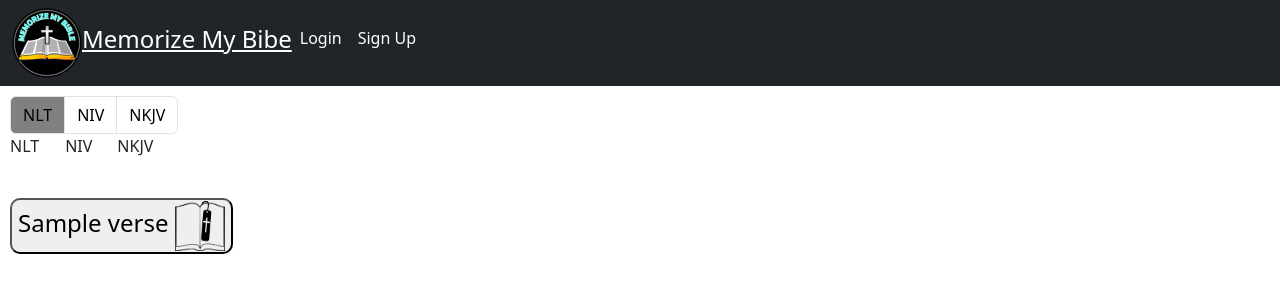
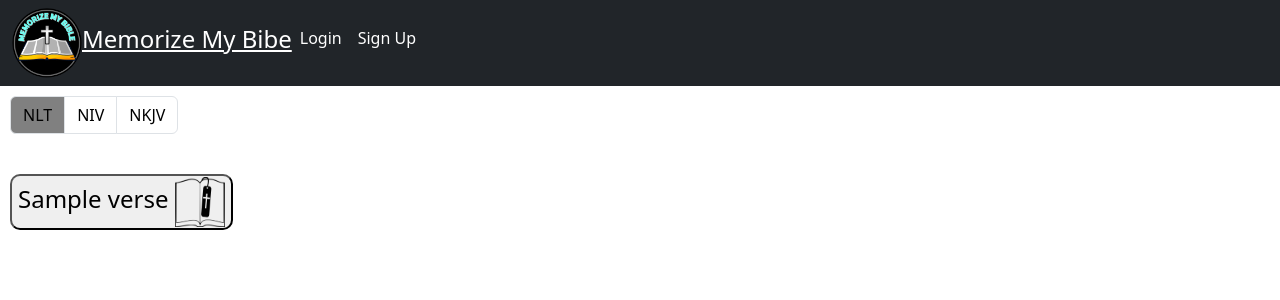
Before and after one commit to TJspeedbump/MemorizeMyBible, a Flask app: template app/templates/results.html in a window 1280 px wide. Shown: the top 300 px of the page. Run offline with Flask 2, Linux system fonts and the light colour scheme; the template is opened without the code that fills it: most values are stand-ins (such as "Sample title", 1, 10 or a date in 2020).

Commit message:
minor fix to that last bit

```diff
--- a/app/templates/results.html
+++ b/app/templates/results.html
@@ -19,9 +19,9 @@
     <form method="POST" style="margin: 10px;">
         <nav aria-label="Page navigation example">
             <ul class="pagination">
-              <li class="page-item"><input style="color: black; background-color: grey;" type="button" class="page-link" name="verson" id="1" value="NLT" onclick="Change_Button_Color(id)">NLT</li>
-              <li class="page-item"><input style="color: black;" type="button" class="page-link" name="verson" id="2" value="NIV" onclick="Change_Button_Color(id)">NIV</input></li>
-              <li class="page-item"><input style="color: black;" type="button" class="page-link" name="verson" id="3" value="NKJV" onclick="Change_Button_Color(id)">NKJV</input></li>
+              <li class="page-item"><input style="color: black; background-color: grey;" type="button" class="page-link" name="verson" id="1" value="NLT" onclick="Change_Button_Color(id)"></li>
+              <li class="page-item"><input style="color: black;" type="button" class="page-link" name="verson" id="2" value="NIV" onclick="Change_Button_Color(id)"></li>
+              <li class="page-item"><input style="color: black;" type="button" class="page-link" name="verson" id="3" value="NKJV" onclick="Change_Button_Color(id)"></li>
             </ul>
           </nav>
         {%for verse in verse_query%}
```
